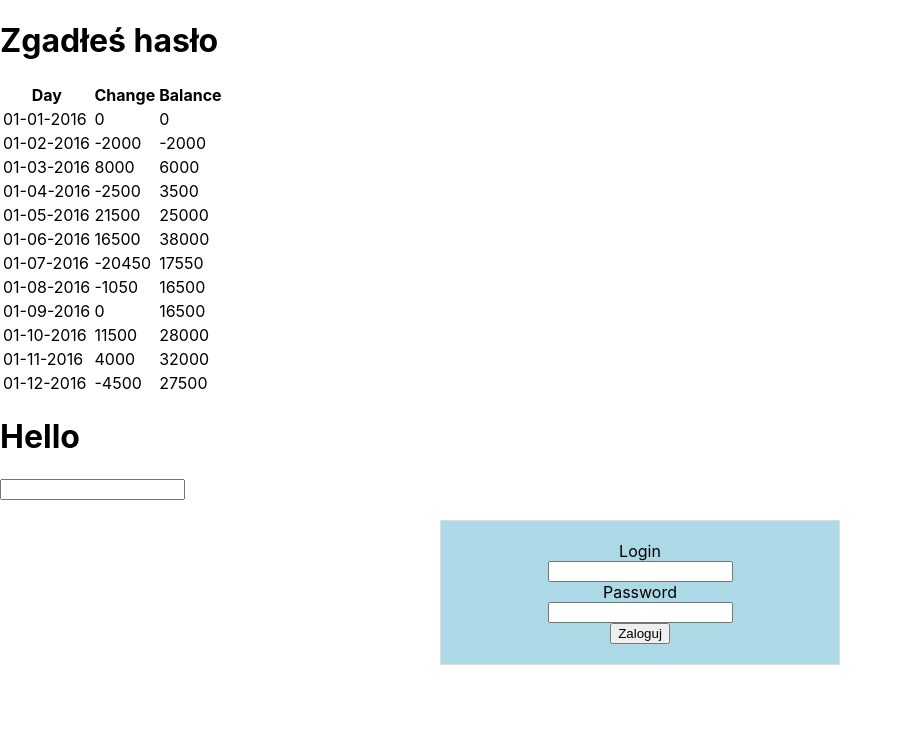
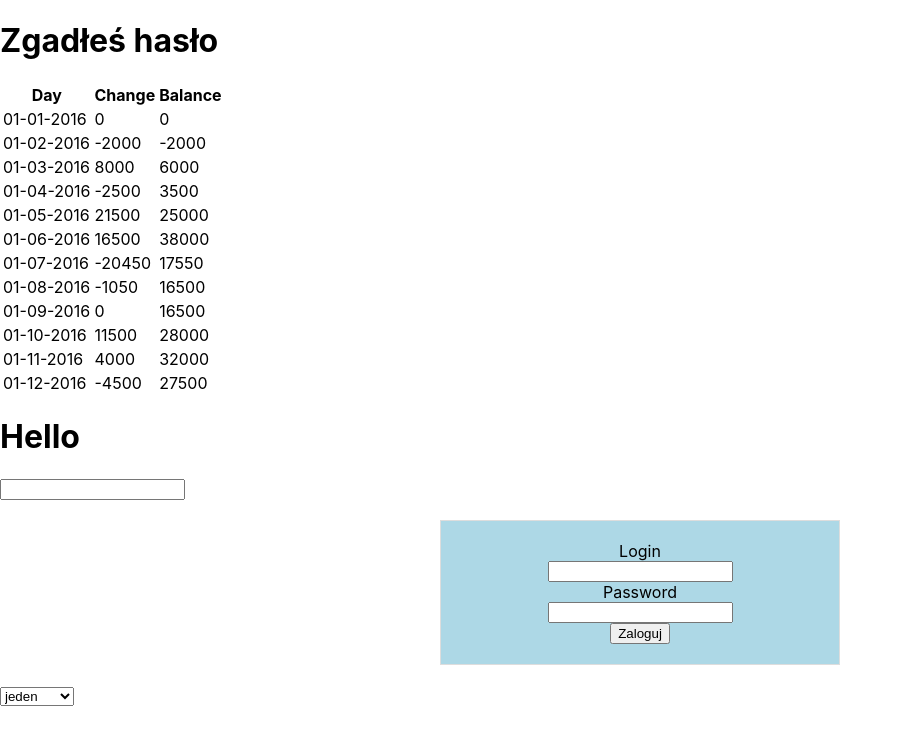
Before and after one commit to MMarek/zadania_12, a React (Create React App) app: page /#/ in a window 1280 px wide. Shown: the top 744 px of the page, without its empty margins (0-903 px from the left). Built offline with nearby package versions, Linux system fonts and the light colour scheme.

Commit message:
choose option

```diff
--- a/src/components/home.js
+++ b/src/components/home.js
@@ -3,6 +3,7 @@ import Task01 from "./task01";
 import Task02 from "./task02";
 import Task03 from "./task03";
 import Task04 from "./task04";
+import Task05 from "./task05";
 
 class Home extends Component{
 
@@ -13,6 +14,7 @@ class Home extends Component{
              <Task02/>
              <Task03/>
              <Task04/>
+             <Task05/>
             </>
         );
     }
--- /dev/null
+++ b/src/components/task05.js
@@ -0,0 +1,38 @@
+import React, {Component} from "react";
+
+class TextField extends Component {
+    // state = {
+    //     option: ''
+    // };
+
+    // optionValue = (e) => {
+    //     this.setState({
+    //         option: e.target.value
+    //     })
+    // };
+
+    render() {
+        return (
+            <div>
+                {/*<p>{this.state.value}</p>*/}
+                <select>
+                    {/*<option {this.optionValue}>12345</option>*/}
+                    <option>jeden</option>
+                    <option>dwa</option>
+                    <option>cztery</option>
+                    <option>pięć</option>
+                    <option>sześć</option>
+                    <option>siedem</option>
+                    <option>osiem</option>
+                    <option>dziewięć</option>
+                </select>
+            </div>
+        )
+    }
+}
+
+function Task05() {
+    return <TextField/>
+}
+
+export default Task05;
```
